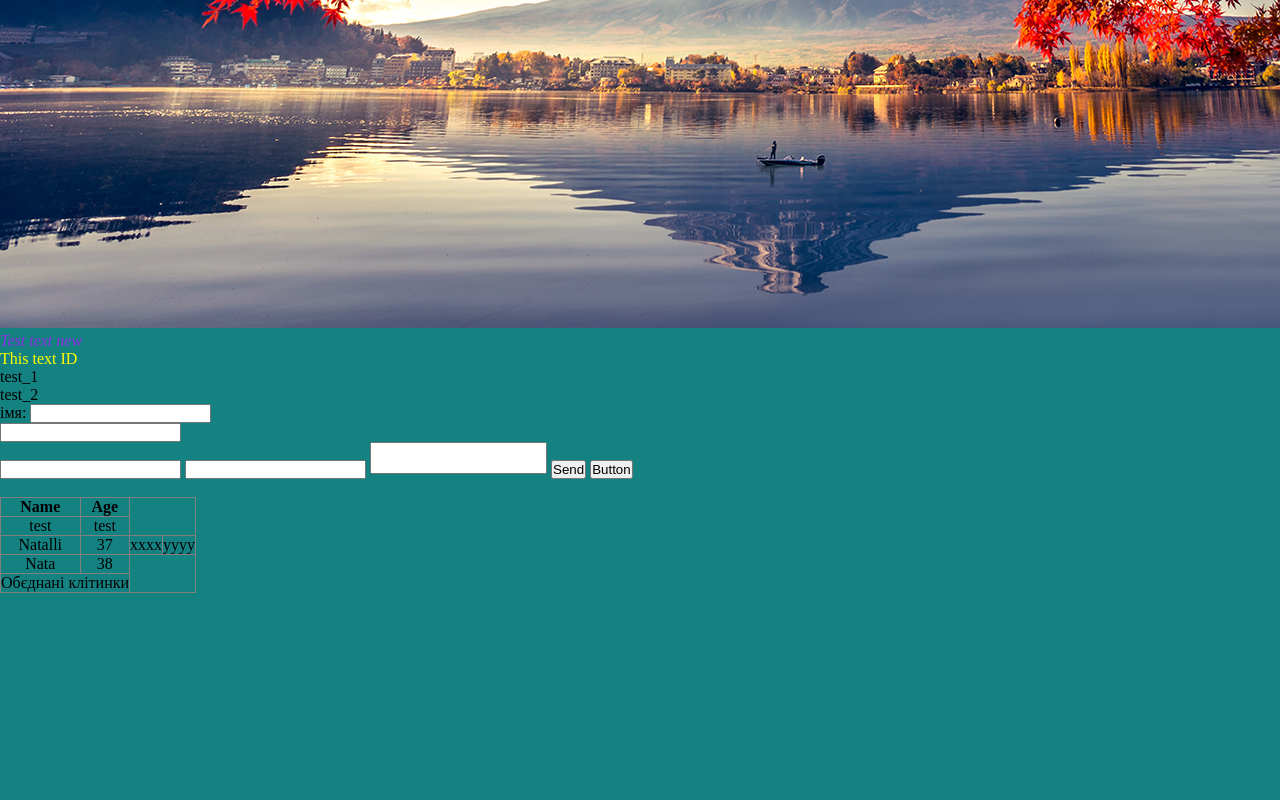
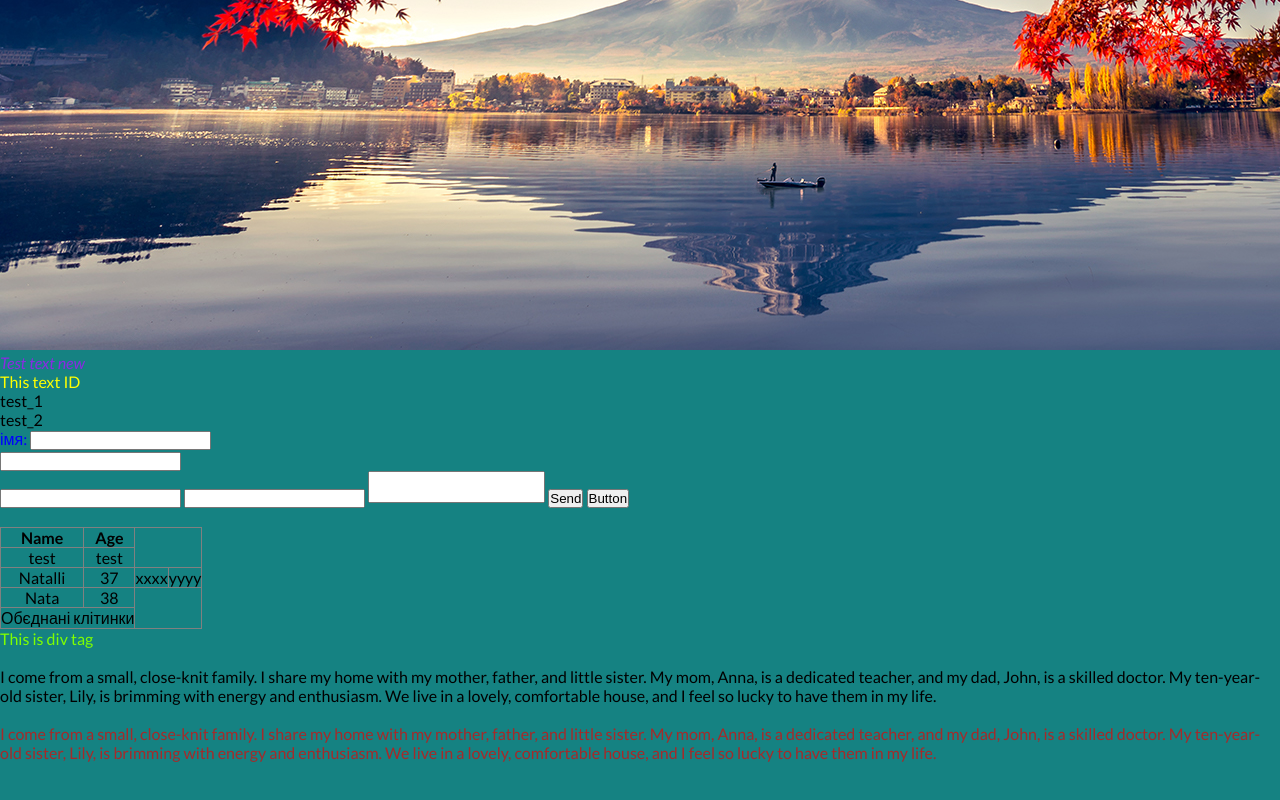
Before and after one commit to NatalliVok/repo, a plain HTML site: page index.html in a window 1280 px wide. Shown: the part 814-1614 px from the top of the page. Drawn offline with Linux system fonts and the light colour scheme.

Commit message:
added 15/05/25

```diff
--- a/index.html
+++ b/index.html
@@ -4,6 +4,9 @@
     <meta charset="UTF-8">
     <meta name="viewport" content="width=device-width, initial-scale=1.0">
     <link rel="stylesheet" href="styles.css">
+    <link rel="preconnect" href="https://fonts.googleapis.com">
+    <link rel="preconnect" href="https://fonts.gstatic.com" crossorigin>
+    <link href="https://fonts.googleapis.com/css2?family=Lato:ital,wght@0,100;0,300;0,400;0,700;0,900;1,100;1,300;1,400;1,700;1,900&display=swap" rel="stylesheet">
     <title>My first page</title>
 </head>
 <body>  <!--Це весь документ -->
@@ -24,8 +27,7 @@
     </header>
     <main>
     <section class="h_section"> <!--Розбиваємо весь контент по класам -->
-  <h1>My first title</h1>
- <!--Це головний тайтл Н1 використовується тільки 1 раз на сторінці-->
+    <h1>My first title</h1> <!--Це головний тайтл Н1 використовується тільки 1 раз на сторінці-->
     <h2>This is h2 </h2> <!--Це тайтл Н2 використовується для абзаців-->
     <h3>This is h3</h3> <!--Це тайтл Н3 -->
     <h4>This is h4</h4> <!--Це тайтл Н4 -->
@@ -64,12 +66,9 @@
 
   <img src="nature.jpg" alt="тут має бути картинка природи"  <!--картинки-->
 
-
   <div class="test_1"> <em>Test text new</em></div>
 
   <div id="test_id">This text ID </div> <!-- у styles звертатись через #, id > div > class -->
-
-
 
   <ol>
     <li> test_1</li>
@@ -92,9 +91,13 @@
         <th>Age</th> <!--th заголовок таблиці-->
       </tr> <!--тег віповідає  за рядки th заголовок-->
 
-    <tr> <td rowspan="2">test</td></tr> <!--rowspan обєднує декілька комірок-->
+      <tr>
+        <td rowspan="2">test</td>
+      </tr> <!--rowspan обєднує декілька комірок-->
 
-    <tr> <td>test</td></tr>
+      <tr>
+        <td>test</td>
+      </tr>
 
       <tr>
         <td>Natalli</td>
@@ -108,10 +111,17 @@
       </tr>
       <tr>
         <td colspan="2">Обєднані клітинки</td>
-      </tr>
+      </tr> <!--тег віповідає  за  стовпчики-->
 
-      <!--тег віповідає  за  стовпчики-->
+
   </table> <!--таблиця-->
+
+  <div class="div_class" id="div_id" style="color: chartreuse;">This is div tag</div>
+<br>
+
+  <p>I come from a small, close-knit family. I share my home with my mother, father, and little sister. My mom, Anna, is a dedicated teacher, and my dad, John, is a skilled doctor. My ten-year-old sister, Lily, is brimming with energy and enthusiasm. We live in a lovely, comfortable house, and I feel so lucky to have them in my life.</p><!--підключення шрифтів-->
+<br>
+  <div class="container"> <p>I come from a small, close-knit family. I share my home with my mother, father, and little sister. My mom, Anna, is a dedicated teacher, and my dad, John, is a skilled doctor. My ten-year-old sister, Lily, is brimming with energy and enthusiasm. We live in a lovely, comfortable house, and I feel so lucky to have them in my life.</p> </div>
 </main>
 
 <footer></footer>
--- a/styles.css
+++ b/styles.css
@@ -7,7 +7,12 @@
 body{
     background-color: rgb(21, 130, 130);
     height: 10000px;
+    font-family:"Lato", sans-serif; /*вставлення шрифтів*/
    }
+
+   /*font-family: "Lato", sans-serif;*/
+   /*font-family: "Lato", sans-serif;*/
+   /*font-family: "Lato", sans-serif;*/ /*це для інформації шрифти шоб розумфти які вказ*/
 h1{
     color: #a05050;
     text-align: center;
@@ -89,3 +94,26 @@ table {
     border-collapse: collapse;
     text-align: center;
 }
+div{
+    color: blue;
+}
+
+.div_class{
+    color: chocolate;
+}
+
+#div_id{
+    color: green;
+} /* перебивае попередні*/
+
+/*div {
+    color: rgb(226, 43, 86) !important;
+} */ /* important використовуємо дуже рідко перебиває все */
+
+p{
+font-size: 16px;
+}
+
+.container{
+    font-size: 1.2em; /*1.2*1.2*16=23.04px*/
+color: brown;}
```
Lines whose indentation alone changed are shown as unchanged.
